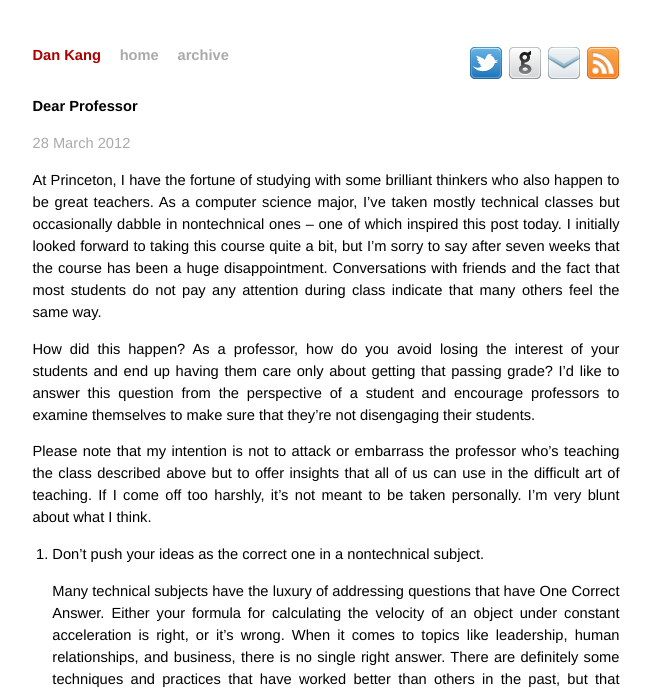
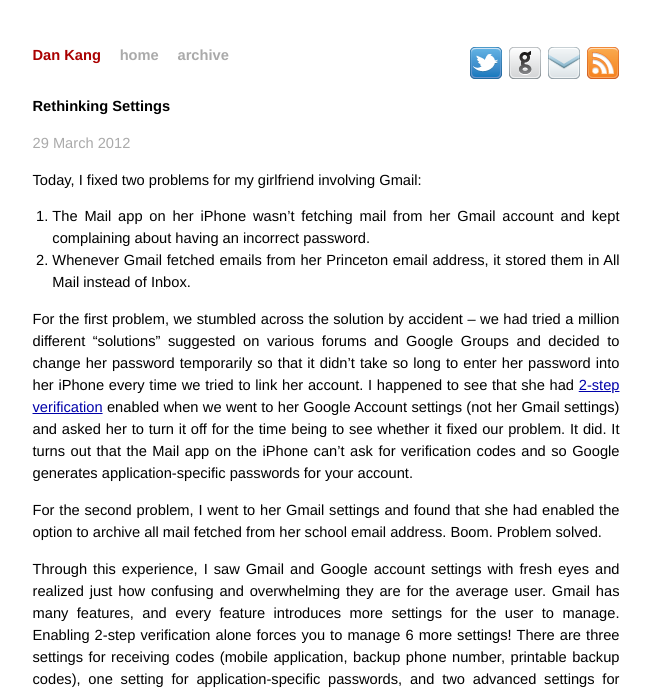
Before and after one commit to namukang/dskang.github.io, a Jekyll site: the page built from index.html, in a window 1280 px wide. Shown: the top 693 px of the page, without its empty margins (314-965 px from the left). Built offline with Jekyll 4.4.1, drawn with Linux system fonts in a browser that asks for light colours; the list of posts is cut into pages by our own code; some of the changed text lies outside the part shown.

Commit message:
Add Rethinking Settings

```diff
--- /dev/null
+++ b/_posts/2012-03-29-rethinking-settings.md
@@ -0,0 +1,75 @@
+---
+layout: post
+title: Rethinking Settings
+---
+
+Today, I fixed two problems for my girlfriend involving Gmail:
+
+1. The Mail app on her iPhone wasn't fetching mail from her Gmail
+account and kept complaining about having an incorrect password.
+2. Whenever Gmail fetched emails from her Princeton email address, it
+stored them in All Mail instead of Inbox.
+
+For the first problem, we stumbled across the solution by accident --
+we had tried a million different "solutions" suggested on various
+forums and Google Groups and decided to change her password
+temporarily so that it didn't take so long to enter her password into
+her iPhone every time we tried to link her account. I happened to see
+that she had
+[2-step verification](http://googleblog.blogspot.com/2011/02/advanced-sign-in-security-for-your.html)
+enabled when we went to her Google Account settings (not her Gmail
+settings) and asked her to turn it off for the time being to see
+whether it fixed our problem. It did. It turns out that the Mail app
+on the iPhone can't ask for verification codes and so Google generates
+application-specific passwords for your account.
+
+For the second problem, I went to her Gmail settings and found that
+she had enabled the option to archive all mail fetched from her school
+email address. Boom. Problem solved.
+
+Through this experience, I saw Gmail and Google account settings with
+fresh eyes and realized just how confusing and overwhelming they are
+for the average user. Gmail has many features, and every feature
+introduces more settings for the user to manage. Enabling 2-step
+verification alone forces you to manage 6 more settings! There are
+three settings for receiving codes (mobile application, backup phone
+number, printable backup codes), one setting for application-specific
+passwords, and two advanced settings for clearing the phone info and
+printable codes and managing trusted computers.
+
+![2-step verification settings](http://i.imgur.com/p7UES.png?1)
+
+Oh, and you need to go to your Google Account settings to change these
+settings, even though it's perfectly understandable why someone would
+look under Gmail settings. After all, if you're unable to fetch email
+from your Gmail account, you would think it's a problem with Gmail. As
+for turning off the option to archive all emails fetched from another
+address, it might be clear to power users that this setting would be
+located under Accounts > Check mail using POP3, but it wasn't that
+clear to my girlfriend.
+
+How can we make settings simple for feature-rich applications like
+Gmail without hurting the power users? Hiding the advanced settings in
+order to clearly show the most commonly used ones wouldn't work
+because the power users wouldn't be able to easily manage the advanced
+settings.
+
+There's a better way. A similar problem exists for application menus,
+and
+[Mark Shuttleworth's HUD](http://www.markshuttleworth.com/archives/939)
+offers a simple solution to that problem. Imagine having a similar
+look-ahead system for applications with a lot of settings. You would
+type what problem you're experiencing or what setting you want to
+change, and the application would parse the query and display the
+pertinent settings. If you're a power user who knows exactly what
+setting you want to change, the auto-complete would save you time by
+taking you directly to the setting instead of making you click around
+the settings page. With this system, you can skip the entire step of
+searching for solutions and know exactly which settings may affect the
+behavior you're experiencing. For example, if my girlfriend were to
+type "iphone gmail incorrect password" into this settings query box,
+Google would know that 2-step verification could cause a problem with
+mobile application and display the setting to add an
+application-specific password. This would provide a much better
+experience than searching through settings tabs and countless forums,
+hoping that the next random suggestion might solve your problem.
--- a/css/screen.css
+++ b/css/screen.css
@@ -201,6 +201,12 @@
     border: none;
 }
 
+.post img {
+    display: block;
+    margin-left: auto;
+    margin-right: auto;
+}
+
 /* terminal */
 
 .post pre.terminal {
```
